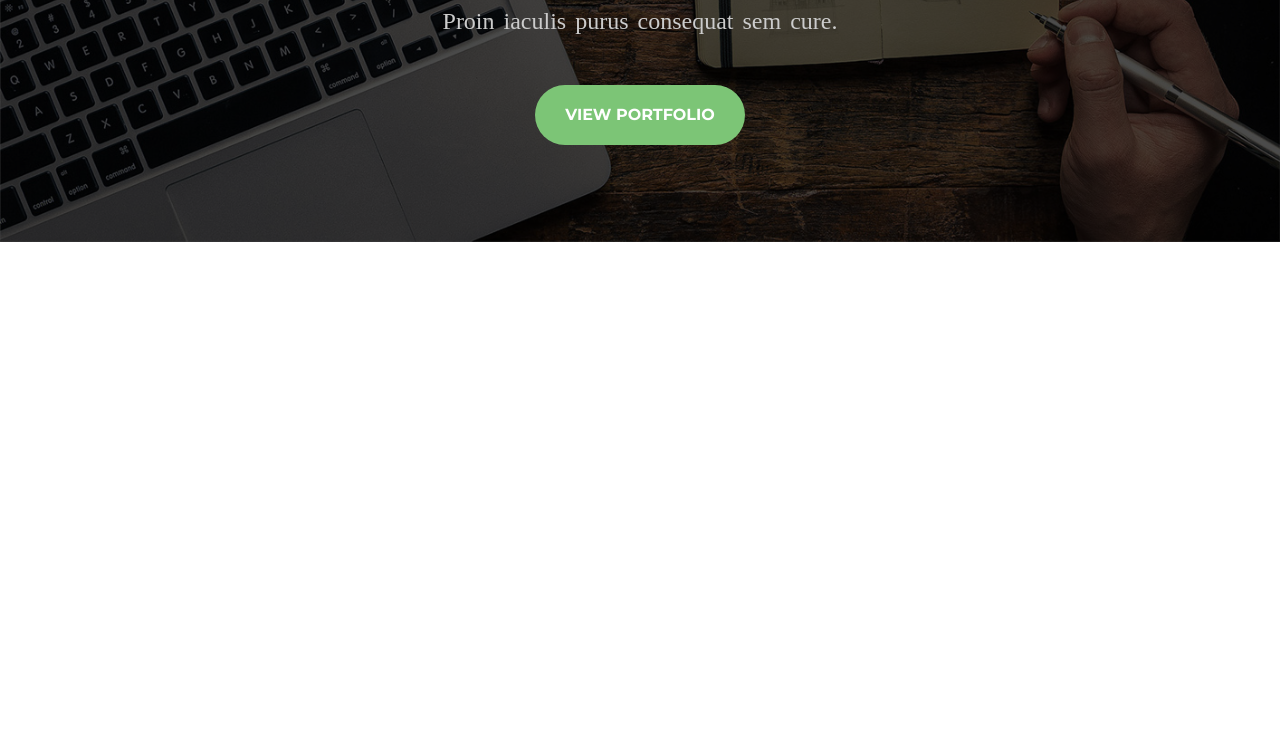
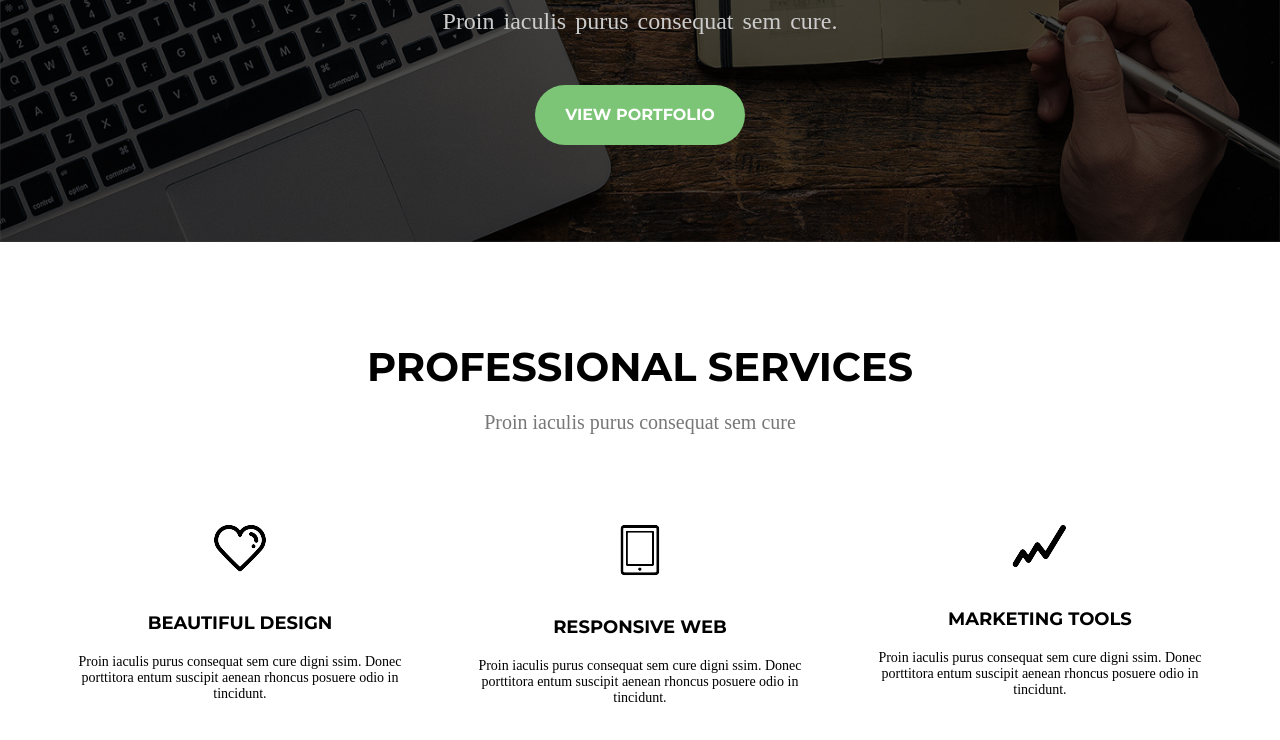
Before and after one commit to JKarkosza/WeeklyDevChallange, a website: page index.html in a window 1280 px wide. Shown: the part 408-1148 px from the top of the page. Before the commit the page ends 800 px from the top, so only its background shows below. Drawn offline with Linux system fonts and the light colour scheme.

Commit message:
services

```diff
--- a/index.html
+++ b/index.html
@@ -30,16 +30,42 @@
     </div>
   </header>
   <div id="titleSection">
-    <div class="container">
-      <div class="row">
-        <div class="col-12 titleSection__text">
-          <h2>creative digital<br /> solutions</h2>
-          <p>Proin iaculis purus consequat sem cure.</p>
-          <a href="#">view portfolio</a>
-        </div>
+    <div class="container row">
+      <div class="col-12 titleSection__text">
+        <h2>creative digital<br /> solutions</h2>
+        <p>Proin iaculis purus consequat sem cure.</p>
+        <a href="#">view portfolio</a>
       </div>
     </div>
   </div>
-
+  <div class="container" id="services">
+    <div class="row col-12 services__header">
+      <h2>professional services</h2>
+      <p>Proin iaculis purus consequat sem cure</p>
+    </div>
+    <div class="row services__main">
+      <div class="col-4">
+        <img src="./images/icons/heart.png" alt="heart">
+        <h3>beautiful design</h3>
+        <p>Proin iaculis purus consequat sem cure
+digni ssim. Donec porttitora entum suscipit
+aenean rhoncus posuere odio in tincidunt.</p>
+      </div>
+      <div class="col-4">
+        <img src="./images/icons/phone.png" alt="phone">
+        <h3>responsive web</h3>
+        <p>Proin iaculis purus consequat sem cure
+digni ssim. Donec porttitora entum suscipit
+aenean rhoncus posuere odio in tincidunt.</p>
+      </div>
+      <div class="col-4">
+        <img src="./images/icons/graph.png" alt="graph">
+        <h3>marketing tools</h3>
+        <p>Proin iaculis purus consequat sem cure
+digni ssim. Donec porttitora entum suscipit
+aenean rhoncus posuere odio in tincidunt.</p>
+      </div>
+    </div>
+  </div>
 </body>
 </html>
--- a/scss/main.scss
+++ b/scss/main.scss
@@ -5,7 +5,7 @@
 @import './modules/grid';
 @import './partials/header';
 @import './partials/titleSection';
-// @import './partials/about';
+@import './partials/services';
 // @import './partials/statistics';
 // @import './partials/products';
 // @import './partials/showcase';
--- /dev/null
+++ b/scss/partials/_services.scss
@@ -0,0 +1,48 @@
+#services {
+  height: 535px;
+}
+
+
+.services__header {
+  margin-top: 100px;
+  text-align: center;
+  h2 {
+    text-transform: uppercase;
+    font-family: $mainFont;
+    font-size: 40px;
+    font-weight: 700;
+  }
+  p {
+    margin-top: 20px;
+    font-size: 20px;
+    font-family: $secondaryFont;
+    color: $secondaryFontColor;
+  }
+}
+
+.services__main {
+  margin: 90px auto 100px auto;
+  .col-4 {
+    display: flex;
+    flex-direction: column;
+    justify-content: space-between;
+    align-items: center;
+    img {
+      padding-bottom: 40px;
+    }
+    h3{
+      padding-bottom: 20px;
+      font-family: $mainFont;
+      font-weight: 700;
+      font-size: 18px;
+      text-transform: uppercase;
+    }
+    p{
+      font-family: $secondaryFont;
+      font-size: 14px;
+      margin-left: 27px;
+      margin-right: 27px;
+      text-align: center;
+    }
+  }
+}
```
Also changed, not shown: images/icons/graph.png (added), images/icons/heart.png (added), images/icons/leaf.png, images/icons/phone.png (added), src/main.css.
